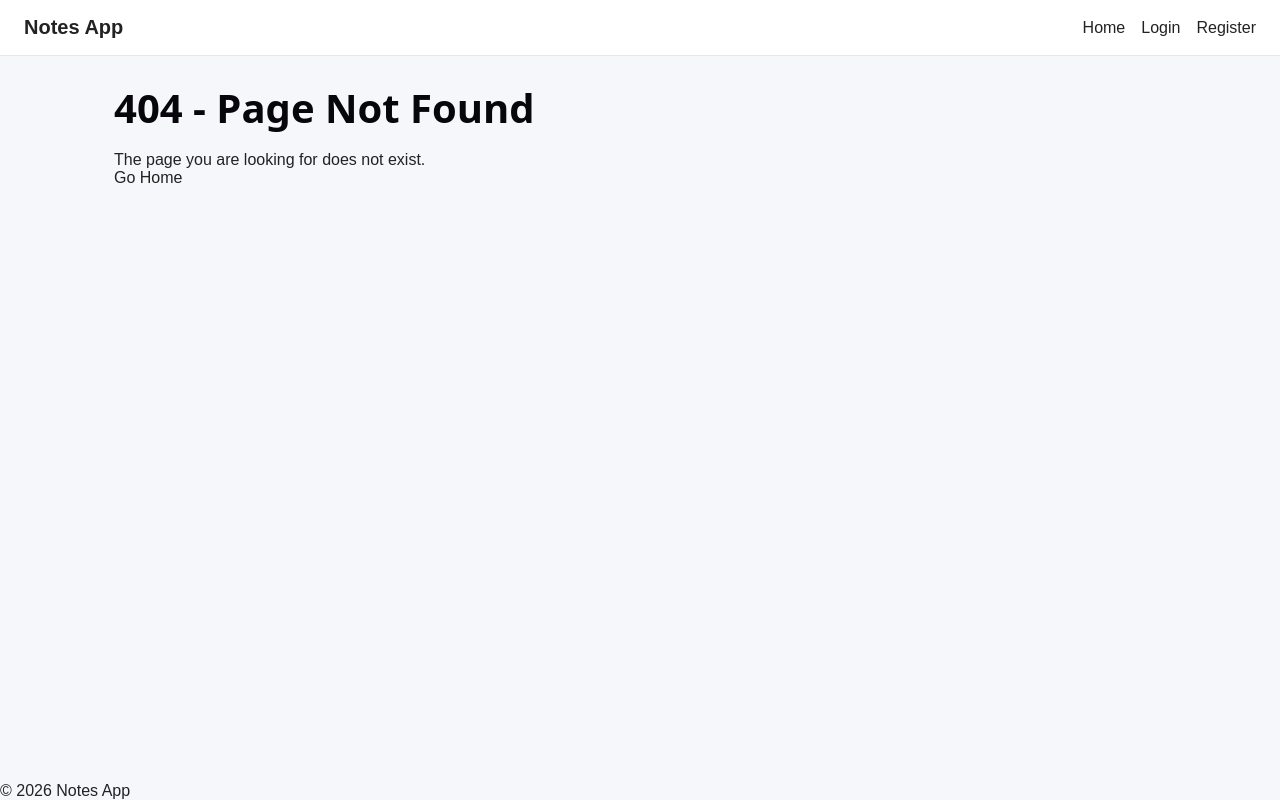
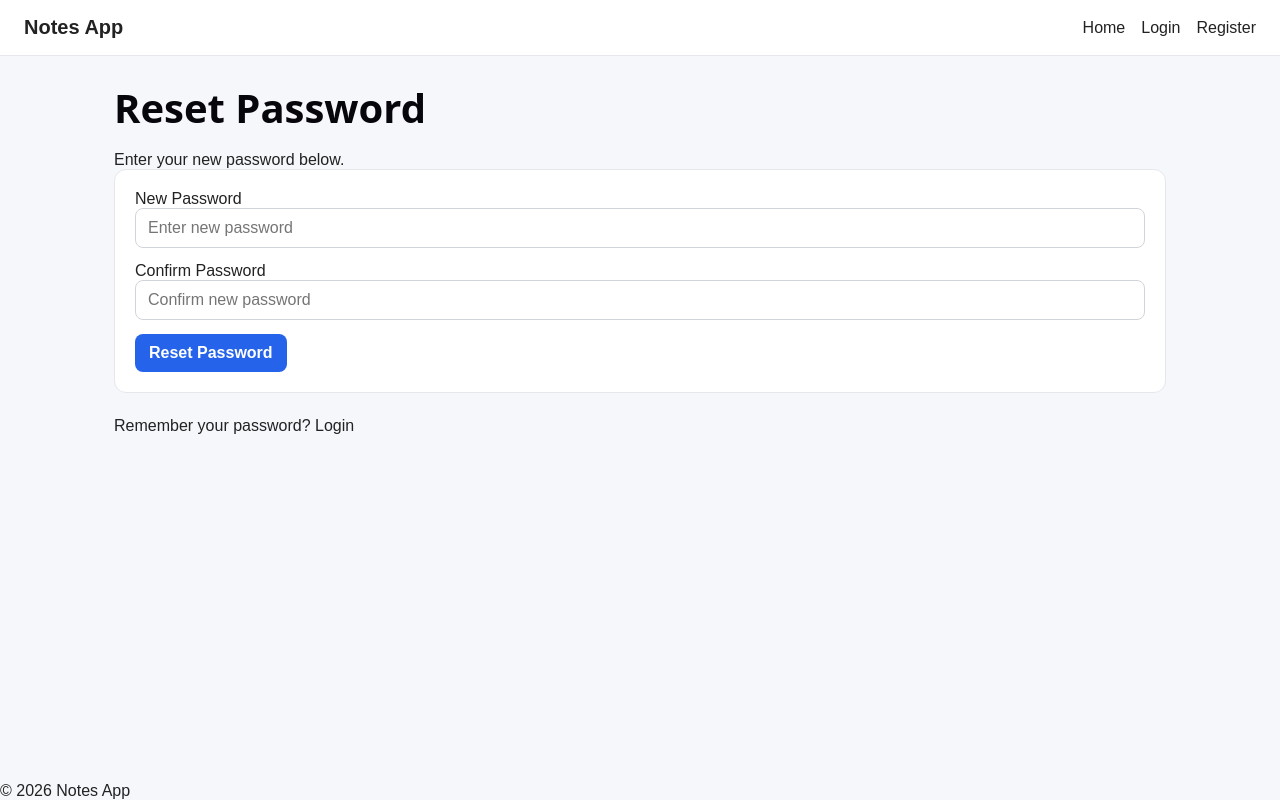
Before and after one commit to Prem324/notes-client, a React (Vite) app: page /reset-password/1 in a window 1280 px wide. Before the commit this address had no page. Built offline with nearby package versions, Linux system fonts and the light colour scheme.

Commit message:
forgot and reset password UI implemented

```diff
--- a/src/features/auth/authService.js
+++ b/src/features/auth/authService.js
@@ -26,9 +26,29 @@ async function resendVerificationEmail(email) {
 
   return response.data;
 }
+
+async function forgotPassword(email) {
+  const response = await axiosInstance.post(
+    "/auth/forgot-password",
+    { email }
+  );
+
+  return response.data;
+}
+
+async function resetPassword(token, password) {
+  const response = await axiosInstance.post(
+    `/auth/reset-password/${token}`,
+    { password }
+  );
+
+  return response.data;
+}
 export const authService = {
     register,
     login,
     verifyEmail,
-    resendVerificationEmail
-};
+    resendVerificationEmail,
+    forgotPassword,
+    resetPassword
+  };
--- /dev/null
+++ b/src/pages/ForgotPasswordPage.jsx
@@ -0,0 +1,110 @@
+import { useState } from "react";
+import { Link } from "react-router-dom";
+
+import Button from "../components/common/Button";
+import Input from "../components/common/Input";
+import ErrorMessage from "../components/common/ErrorMessage";
+
+import { authService } from "../features/auth/authService";
+import { getErrorMessage } from "../utils/getErrorMessage";
+import {
+  showSuccessToast,
+  showErrorToast,
+} from "../utils/toast";
+
+function ForgotPasswordPage() {
+  const [email, setEmail] = useState("");
+  const [loading, setLoading] = useState(false);
+  const [error, setError] = useState("");
+  const [submitted, setSubmitted] = useState(false);
+
+  async function handleSubmit(e) {
+    e.preventDefault();
+
+    setError("");
+    setSubmitted(false);
+
+    const trimmedEmail = email.trim();
+
+    if (!trimmedEmail) {
+      setError("Email is required");
+      return;
+    }
+
+    try {
+      setLoading(true);
+
+      const result = await authService.forgotPassword(
+        trimmedEmail
+      );
+
+      setSubmitted(true);
+
+      showSuccessToast(
+        result.message ||
+          "If an account exists, a reset link has been sent."
+      );
+    } catch (error) {
+      const message = getErrorMessage(
+        error,
+        "Failed to process password reset request"
+      );
+
+      setError(message);
+      showErrorToast(message);
+    } finally {
+      setLoading(false);
+    }
+  }
+
+  return (
+    <div>
+      <h1>Forgot Password</h1>
+
+      <p>
+        Enter your email address and we'll send you a
+        password reset link.
+      </p>
+
+      <ErrorMessage message={error} />
+
+      {submitted && (
+        <div>
+          <p>
+            If an account exists with this email address,
+            we've sent a password reset link.
+          </p>
+
+          <p>
+            Please check your inbox and follow the link
+            to reset your password.
+          </p>
+        </div>
+      )}
+
+      <form onSubmit={handleSubmit}>
+        <Input
+          label="Email"
+          name="email"
+          type="email"
+          value={email}
+          onChange={(e) => setEmail(e.target.value)}
+          placeholder="Enter your email"
+        />
+
+        <Button type="submit" disabled={loading}>
+          {loading ? "Sending..." : "Send Reset Link"}
+        </Button>
+      </form>
+
+      <p>
+        Remember your password?{" "}
+        <Link to="/login">
+          Login
+        </Link>
+      </p>
+    </div>
+  );
+}
+
+export default ForgotPasswordPage;
--- a/src/pages/LoginPage.jsx
+++ b/src/pages/LoginPage.jsx
@@ -1,5 +1,6 @@
 import { useState } from "react";
 import { useLocation,useNavigate } from "react-router-dom";
+import { Link } from "react-router-dom";
 
 import LoginForm from "../components/auth/LoginForm";
 import ErrorMessage from "../components/common/ErrorMessage";
@@ -50,6 +51,12 @@ function LoginPage() {
       <ErrorMessage message={error} />
 
       <LoginForm onLogin={handleLogin} loading={loading} />
+      <p>
+        Forgot your password?{" "}
+        <Link to="/forgot-password">
+        Reset it
+        </Link>
+      </p>
     </div>
   );
 }
--- /dev/null
+++ b/src/pages/ResetPasswordPage.jsx
@@ -0,0 +1,179 @@
+import { useState } from "react";
+import { Link, useNavigate, useParams } from "react-router-dom";
+
+import Button from "../components/common/Button";
+import Input from "../components/common/Input";
+import ErrorMessage from "../components/common/ErrorMessage";
+
+import { authService } from "../features/auth/authService";
+import { getErrorMessage } from "../utils/getErrorMessage";
+import {
+  showSuccessToast,
+  showErrorToast,
+} from "../utils/toast";
+
+function ResetPasswordPage() {
+  const { token } = useParams();
+  const navigate = useNavigate();
+
+  const [password, setPassword] = useState("");
+  const [confirmPassword, setConfirmPassword] =
+    useState("");
+
+  const [loading, setLoading] = useState(false);
+  const [error, setError] = useState("");
+  const [reset, setReset] = useState(false);
+
+  async function handleSubmit(e) {
+    e.preventDefault();
+
+    setError("");
+
+    if (!token) {
+      setError("Password reset token is missing");
+      return;
+    }
+
+    if (!password) {
+      setError("Password is required");
+      return;
+    }
+
+    if (password.length < 8) {
+      setError(
+        "Password must be at least 8 characters"
+      );
+      return;
+    }
+
+    if (password.length > 128) {
+      setError(
+        "Password must not exceed 128 characters"
+      );
+      return;
+    }
+
+    if (!/[a-z]/.test(password)) {
+      setError(
+        "Password must contain at least one lowercase letter"
+      );
+      return;
+    }
+
+    if (!/[A-Z]/.test(password)) {
+      setError(
+        "Password must contain at least one uppercase letter"
+      );
+      return;
+    }
+
+    if (!/\d/.test(password)) {
+      setError(
+        "Password must contain at least one number"
+      );
+      return;
+    }
+
+    if (password !== confirmPassword) {
+      setError("Passwords do not match");
+      return;
+    }
+
+    try {
+      setLoading(true);
+
+      const result = await authService.resetPassword(
+        token,
+        password
+      );
+
+      setReset(true);
+
+      showSuccessToast(
+        result.message ||
+          "Password reset successfully"
+      );
+    } catch (error) {
+      const message = getErrorMessage(
+        error,
+        "Failed to reset password"
+      );
+
+      setError(message);
+      showErrorToast(message);
+    } finally {
+      setLoading(false);
+    }
+  }
+
+  if (reset) {
+    return (
+      <div>
+        <h1>Password Reset Successful</h1>
+
+        <p>
+          Your password has been changed successfully.
+        </p>
+
+        <p>
+          You can now log in with your new password.
+        </p>
+
+        <Button onClick={() => navigate("/login")}>
+          Go to Login
+        </Button>
+      </div>
+    );
+  }
+
+  return (
+    <div>
+      <h1>Reset Password</h1>
+
+      <p>
+        Enter your new password below.
+      </p>
+
+      <ErrorMessage message={error} />
+
+      <form onSubmit={handleSubmit}>
+        <Input
+          label="New Password"
+          name="password"
+          type="password"
+          value={password}
+          onChange={(e) =>
+            setPassword(e.target.value)
+          }
+          placeholder="Enter new password"
+        />
+
+        <Input
+          label="Confirm Password"
+          name="confirmPassword"
+          type="password"
+          value={confirmPassword}
+          onChange={(e) =>
+            setConfirmPassword(e.target.value)
+          }
+          placeholder="Confirm new password"
+        />
+
+        <Button type="submit" disabled={loading}>
+          {loading
+            ? "Resetting..."
+            : "Reset Password"}
+        </Button>
+      </form>
+
+      <p>
+        Remember your password?{" "}
+        <Link to="/login">
+          Login
+        </Link>
+      </p>
+    </div>
+  );
+}
+
+export default ResetPasswordPage;
--- a/src/routes/AppRoutes.jsx
+++ b/src/routes/AppRoutes.jsx
@@ -10,6 +10,8 @@ const LoginPage = React.lazy(() => import("../pages/LoginPage"));
 const RegisterPage = React.lazy(() => import("../pages/RegisterPage"));
 const VerifyEmailPage = React.lazy(() => import("../pages/VerifyEmailPage"));
 const ResendVerificationPage = React.lazy(() => import("../pages/ResendVerificationPage"));
+const ForgotPasswordPage = React.lazy(() => import("../pages/ForgotPasswordPage"));
+const ResetPasswordPage = React.lazy(() => import("../pages/ResetPasswordPage"));
 const NotesPage = React.lazy(() => import("../pages/NotesPage"));
 const NoteDetailsPage = React.lazy(() => import("../pages/NoteDetailsPage"));
 const ProfilePage = React.lazy(() => import("../pages/ProfilePage"));
@@ -56,6 +58,20 @@ function AppRoutes() {
         />
 
         <Route
+        path="/forgot-password"
+        element={
+        <ForgotPasswordPage />
+        }
+        />
+
+        <Route
+        path="/reset-password/:token"
+        element={
+        <ResetPasswordPage />
+        }
+        />
+
+        <Route
           path="/notes"
           element={
             <ProtectedRoute>
```
